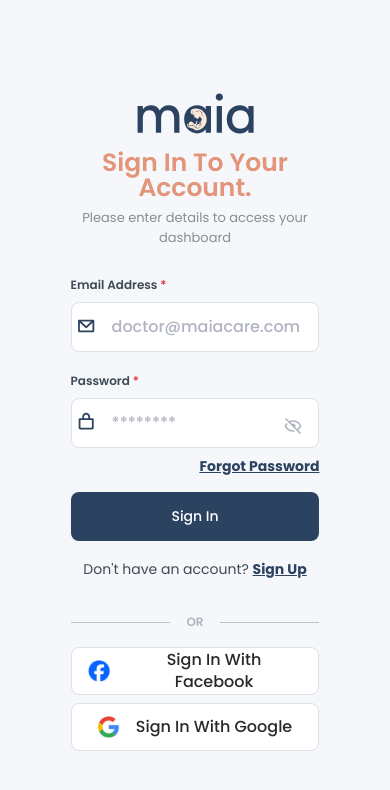
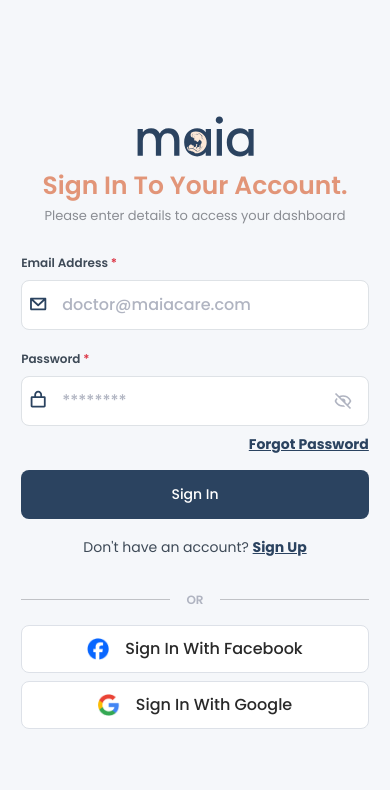
Before and after one commit to PranayTechnocomet/maiacare-doctor-fe, a Next.js app: page /loginpage in a window 390 px wide. Shown: the top 790 px of the page. Built offline with nearby package versions, Linux system fonts and the light colour scheme; a web font is replaced by a local one.

Commit message:
login screen in bug solve

```diff
--- a/src/components/DoctorListing.tsx
+++ b/src/components/DoctorListing.tsx
@@ -766,7 +766,7 @@
           <Row>
             <div className="d-flex justify-content-between ">
               <div>
-                <p className='doctor-listing-date-heading  m-0 '>November 2024</p>
+                <p className='doctor-listing-date-heading  m-0 '>November 2024 (Mon 01 - Sat 07)</p>
                 <p className='doctor-listing-date-subtitle '>0 Appointments</p>
               </div>
               <div className='doctor-listing-day-week-month-main'>
--- a/src/style/font.css
+++ b/src/style/font.css
@@ -161,7 +161,7 @@
 
 .login-title {
     font-weight: 600;
-    font-size: 36px;
+    font-size: 34px;
     line-height: 44px;
     font-style: SemiBold;
     color: var(--login-font);
@@ -316,7 +316,7 @@
 
 .login-title {
     font-weight: 600;
-    font-size: 36px;
+    font-size: 34px;
     line-height: 44px;
     font-style: SemiBold;
     color: var(--login-font);
@@ -703,9 +703,15 @@
     }
 }
 
+@media screen and (max-width: 1366px) {
+    .login-title {
+        font-size: 32px;
+    }
+}
+
 @media screen and (max-width: 1199px) {
     .login-title {
-        font-size: 35px;
+        font-size: 32px;
     }
 
     .login-image-contetnt {
@@ -715,7 +721,7 @@
 
 @media screen and (max-width: 1024px) {
     .login-title {
-        font-size: 33px;
+        font-size: 30px;
         line-height: 40px;
     }
 
@@ -760,7 +766,7 @@
     }
 
     .login-title {
-        font-size: 31px;
+        font-size: 30px;
         line-height: 35px;
     }
 
--- a/src/style/globals.css
+++ b/src/style/globals.css
@@ -74,7 +74,7 @@
 }
 
 .passwored-btn-icon {
-  top: 72% !important;
+  top: 69% !important;
 }
 
 /* .xyz .maiacare-input-field {
--- a/src/style/login.css
+++ b/src/style/login.css
@@ -1,5 +1,6 @@
 .input-email-login-data .maiacare-input-field {
     padding-left: 40px !important;
+    padding-right: 40px !important;
     color: var(--color-radio-lable) !important;
 
 }
@@ -177,13 +178,25 @@
 }
 
 
-@media  screen and (min-width: 1440px) {
+@media  screen and (min-width: 1300px) {
     .forgot-passwored-detail{
         width: 53% !important;
     }
 }
+
+@media  screen and (min-width: 1400px) {
+    .forgot-passwored-detail{
+        width: 53% !important;
+    }
+}
+
 @media screen and (max-width:767px) {
     .forgot-passwored-detail{
         width: 68% !important;
     }
 }
+@media screen and (max-width:575px) {
+    .forgot-passwored-detail{
+        width: 95% !important;
+    }
+}
```
Also changed, not shown: src/app/temp/page.tsx (+28 -3 lines).
